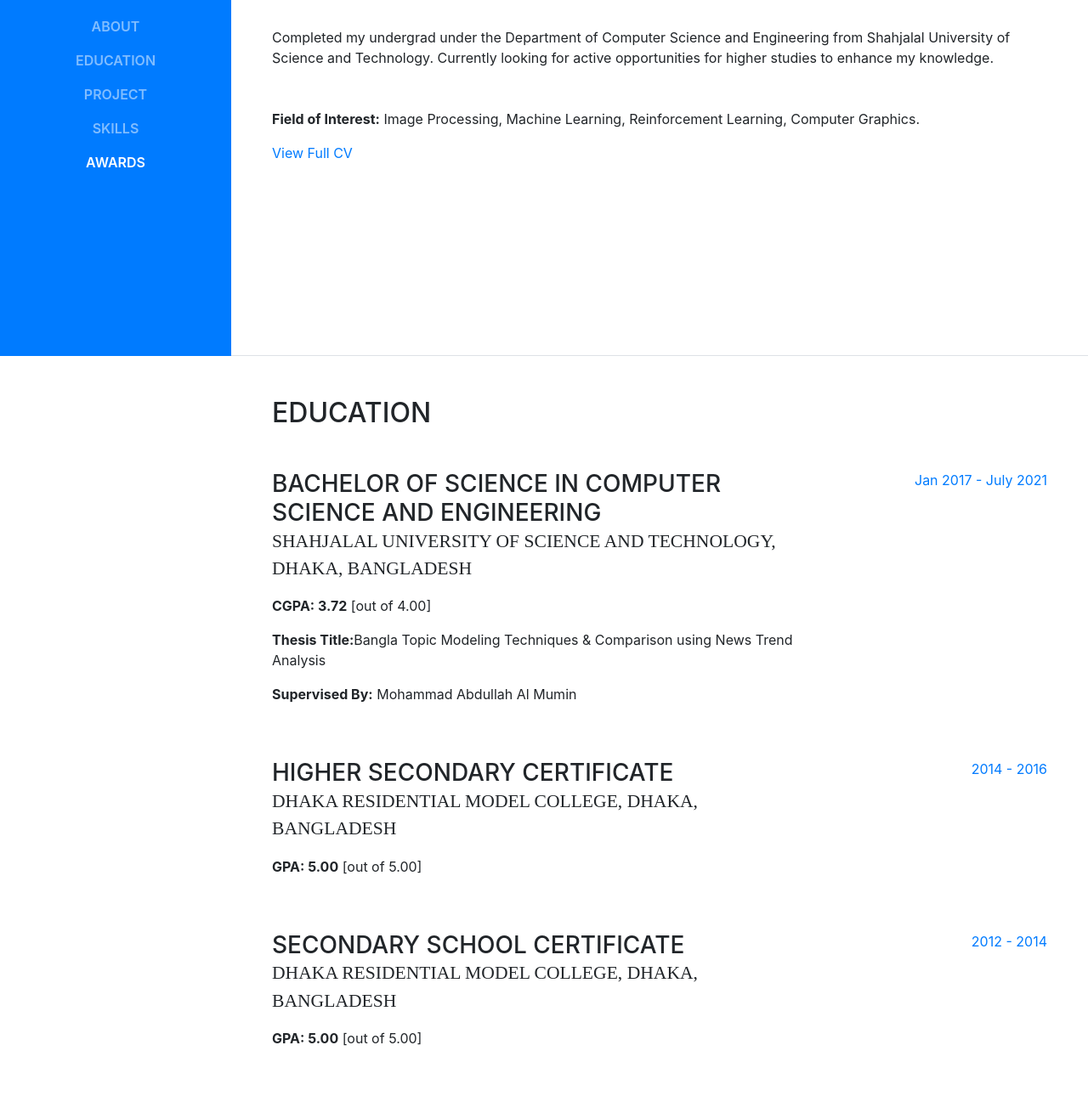
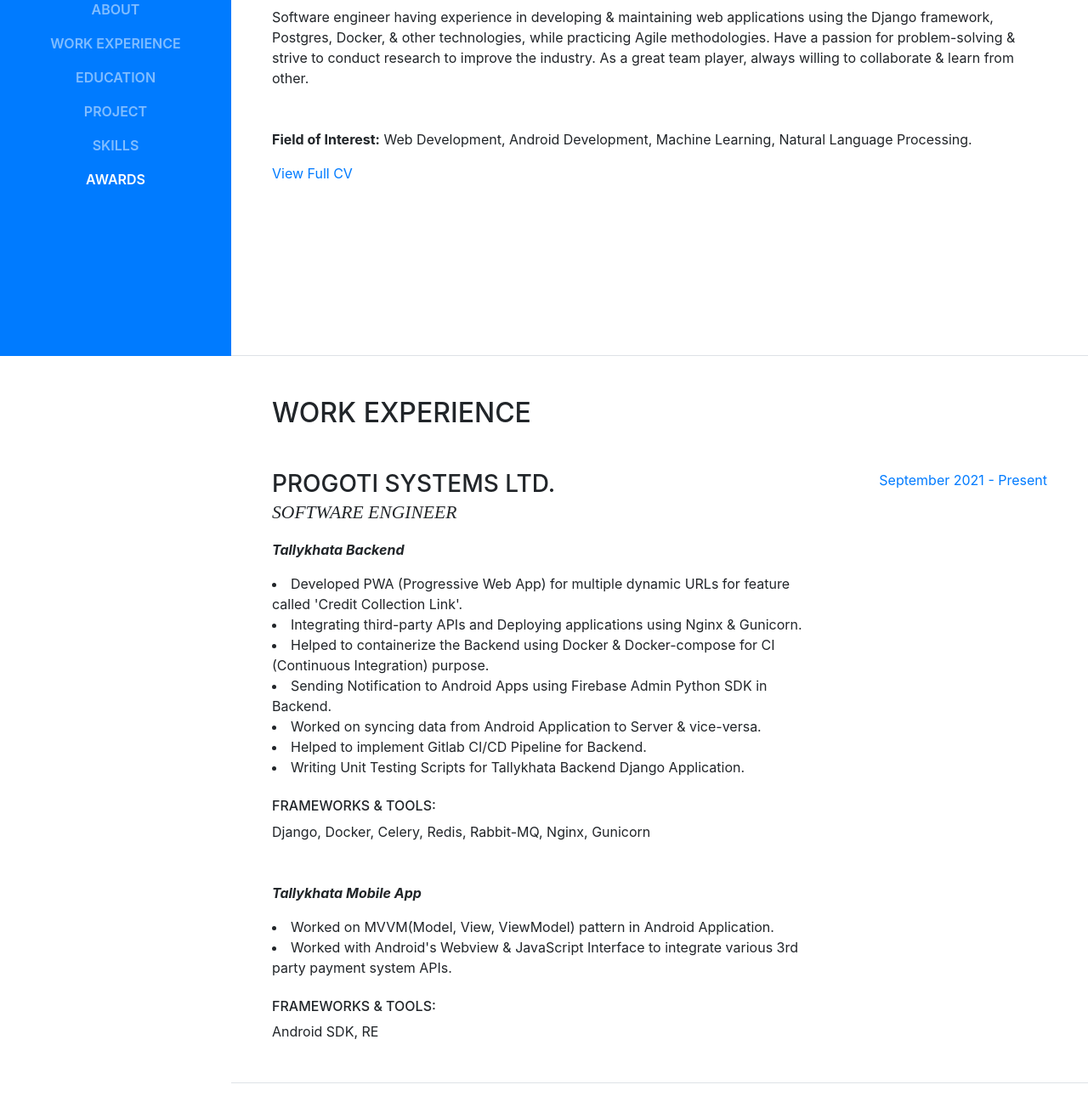
Before and after one commit to RatedRAkash/akashpodder.portfolio, a website with bundled scripts: page index.html in a window 1280 px wide. Shown: the part 381-1671 px from the top of the page at 85% size. Built offline with nearby package versions, Linux system fonts and the light colour scheme; a web font is replaced by a local one.

Commit message:
added  Section in CV

```diff
--- a/index.html
+++ b/index.html
@@ -49,14 +49,13 @@
           <li class="nav-item">
             <a class="nav-link js-scroll-trigger" href="#about">About</a>
           </li>
+
+          <li class="nav-item">
+            <a class="nav-link js-scroll-trigger" href="#work-experience">Work Experience</a>
+          </li>
           <li class="nav-item">
             <a class="nav-link js-scroll-trigger" href="#education">Education</a>
           </li>
-
-		   <!-- <li class="nav-item">
-            <a class="nav-link js-scroll-trigger" href="#experience">Publications</a>
-          </li> -->
-
 
           <li class="nav-item">
             <a class="nav-link js-scroll-trigger" href="#project">Project</a>
@@ -73,7 +72,6 @@
             <a class="nav-link js-scroll-trigger" href="#awards">Awards</a>
           </li>
 
-
         </ul>
       </div>
     </nav>
@@ -88,13 +86,13 @@
           <table>
                 <tr class="subheading mb-5">
                 <th><a href="mailto:anantaakash.podder@gmail.com">anantaakash.podder@gmail.com</a></th>
-			 <th>  |  </th>
+                <!-- <th>  |  </th>
                 <th></th>
                 <th></th>
                 <th></th><th></th>
                 <th></th>
                       <th><a href= "#">Researchgate Profile</a></th>
-           </tr>
+                    </tr> -->
           </table>
 
 
@@ -125,23 +123,87 @@
               </a>
             </li>
 
+          </ul>
 
-          </ul>
           <br>
         </br>
 		    <p class="mb-5">
+            <!-- Completed my undergrad under the Department of Computer Science and Engineering from Shahjalal University of Science and Technology.
+            Currently looking for active opportunities for higher studies to enhance my knowledge. -->
 
-		  Completed my undergrad under the Department of Computer Science and Engineering from Shahjalal University of Science and Technology.
-		  Currently looking for active opportunities for higher studies to enhance my knowledge.
+            Software engineer having experience in developing & maintaining web applications using the
+            Django framework, Postgres, Docker, & other technologies, while practicing Agile methodologies. Have a
+            passion for problem-solving & strive to conduct research to improve the industry. As a great team player,
+            always willing to collaborate & learn from other.
         </p>
         <p>
-			  <b>Field of Interest:</b> Image Processing, Machine Learning, Reinforcement Learning, Computer Graphics.
+          <b>Field of Interest:</b> Web Development, Android Development, Machine Learning, Natural Language Processing.
 
         </p>
           <a href= "#">View Full CV</a>
         </div>
 
       </section>
+
+      <!-- ------------------------------------------Work Experience----------------------------------------------------------------- -->
+      <section class="resume-section p-3 p-lg-5 flex-column" id="work-experience">
+        <div class="my-auto">
+          <h2 class="mb-5">Work Experience</h2>
+
+          <div class="resume-item d-flex flex-column flex-md-row">
+            <div class="resume-content mr-auto">
+              <h3 class="mb-0">Progoti Systems Ltd.</h3>
+              <div class="subheading mb-3"><i>Software Engineer</i></div>
+              <p><b><i>Tallykhata Backend</i></b></p>
+              <li>
+                Developed PWA (Progressive Web App) for multiple dynamic URLs for feature called 'Credit Collection Link'.
+              </li>
+              <li>
+                Integrating third-party APIs and Deploying applications using Nginx & Gunicorn.
+              </li>
+              <li>
+                Helped to containerize the Backend using Docker & Docker-compose for CI (Continuous Integration) purpose.
+              </li>
+              <li>
+                Sending Notification to Android Apps using Firebase Admin Python SDK in Backend.
+              </li>
+              <li>
+                Worked on syncing data from Android Application to Server & vice-versa.
+              </li>
+              <li>
+                Helped to implement Gitlab CI/CD Pipeline for Backend.
+              </li>
+              <li>
+                Writing Unit Testing Scripts for Tallykhata Backend Django Application.
+              </li>
+              <br>
+              <h6>Frameworks & Tools:</h6> Django, Docker, Celery, Redis, Rabbit-MQ, Nginx, Gunicorn
+
+              <br>
+              <br>
+              <br>
+              <p><b><i>Tallykhata Mobile App</i></b></p>
+              <li>
+                Worked on MVVM(Model, View, ViewModel) pattern in Android Application.
+              </li>
+              <li>
+                Worked with Android's Webview & JavaScript Interface to integrate various 3rd party payment system APIs.
+              </li>
+              <br>
+              <h6>Frameworks & Tools:</h6> Android SDK, RE
+
+            </div>
+
+            <div class="resume-date text-md-right">
+              <span class="text-primary">September 2021 - Present</span>
+            </div>
+
+		      </div>
+
+        </div>
+      </section>
+	    <!-- ------------------------------------------------------------------------------------------------------------------------------------------------- -->
+
 
       <!-- ------------------------------------------Education----------------------------------------------------------------- -->
       <section class="resume-section p-3 p-lg-5 d-flex flex-column" id="education">
@@ -425,7 +487,7 @@
 		  <div class="resume-item d-flex flex-column flex-md-row">
         <div class="resume-content mr-auto">
           <h3 class="mb-0"></h3>
-          <div class="subheading mb-3">APPLICATION FRAMEWORKS</div>
+          <div class="subheading mb-3">Application Frameworks</div>
           <p>Django, Android SDK, Laravel</p>
         </div>
 
@@ -444,7 +506,7 @@
     <div class="resume-item d-flex flex-column flex-md-row">
       <div class="resume-content mr-auto">
         <h3 class="mb-0"></h3>
-        <div class="subheading mb-3">DATABASES</div>
+        <div class="subheading mb-3">Databases</div>
         <p>Postgres, MySQL</p>
       </div>
 
@@ -453,7 +515,7 @@
 		  <div class="resume-item d-flex flex-column flex-md-row">
            <div class="resume-content mr-auto">
               <h3 class="mb-0"></h3>
-              <div class="subheading mb-3">MACHINE LEARNING FRAMEWORKS</div>
+              <div class="subheading mb-3">Machine Learning Frameworks</div>
               <p>TensorFlow, Keras, scikit-learn</p>
             </div>
         </div>
```
Also changed, not shown: css/resume.min.css (line endings or trailing spaces). Lines whose indentation alone changed are shown as unchanged.
